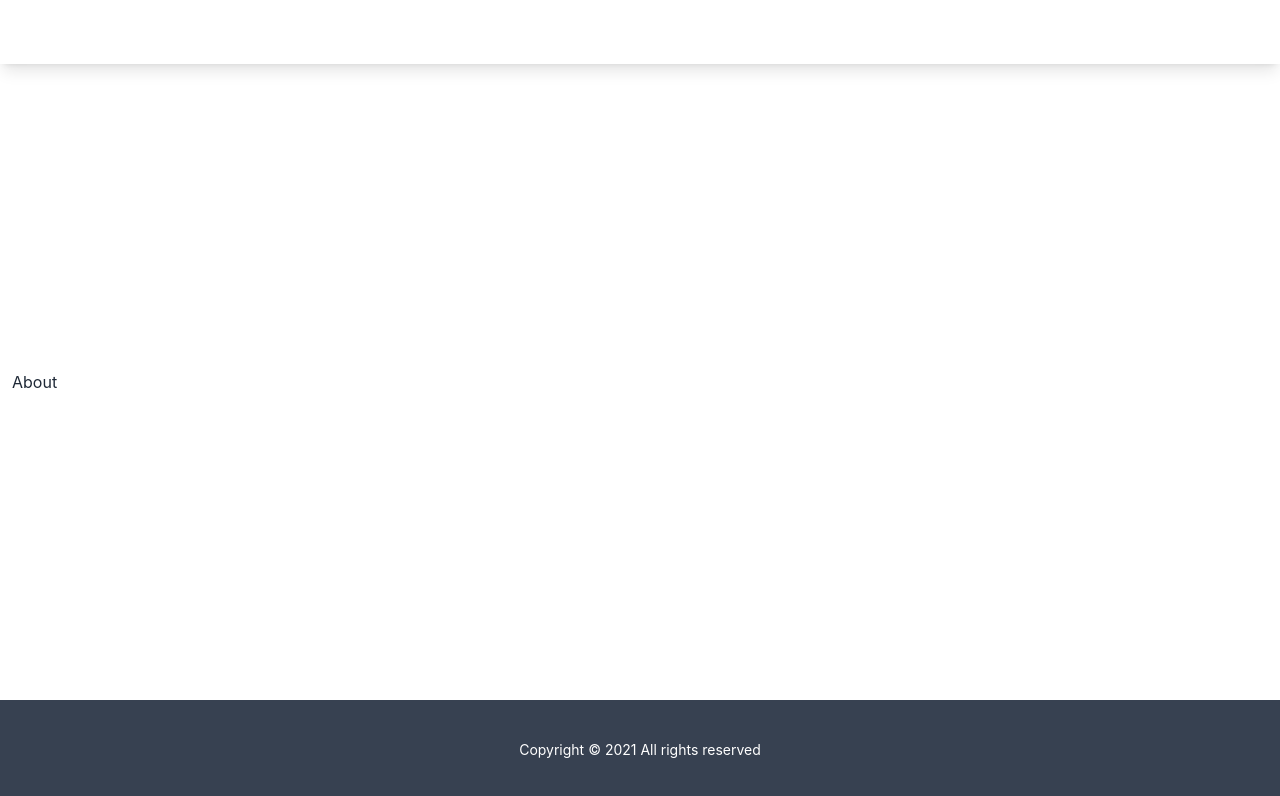
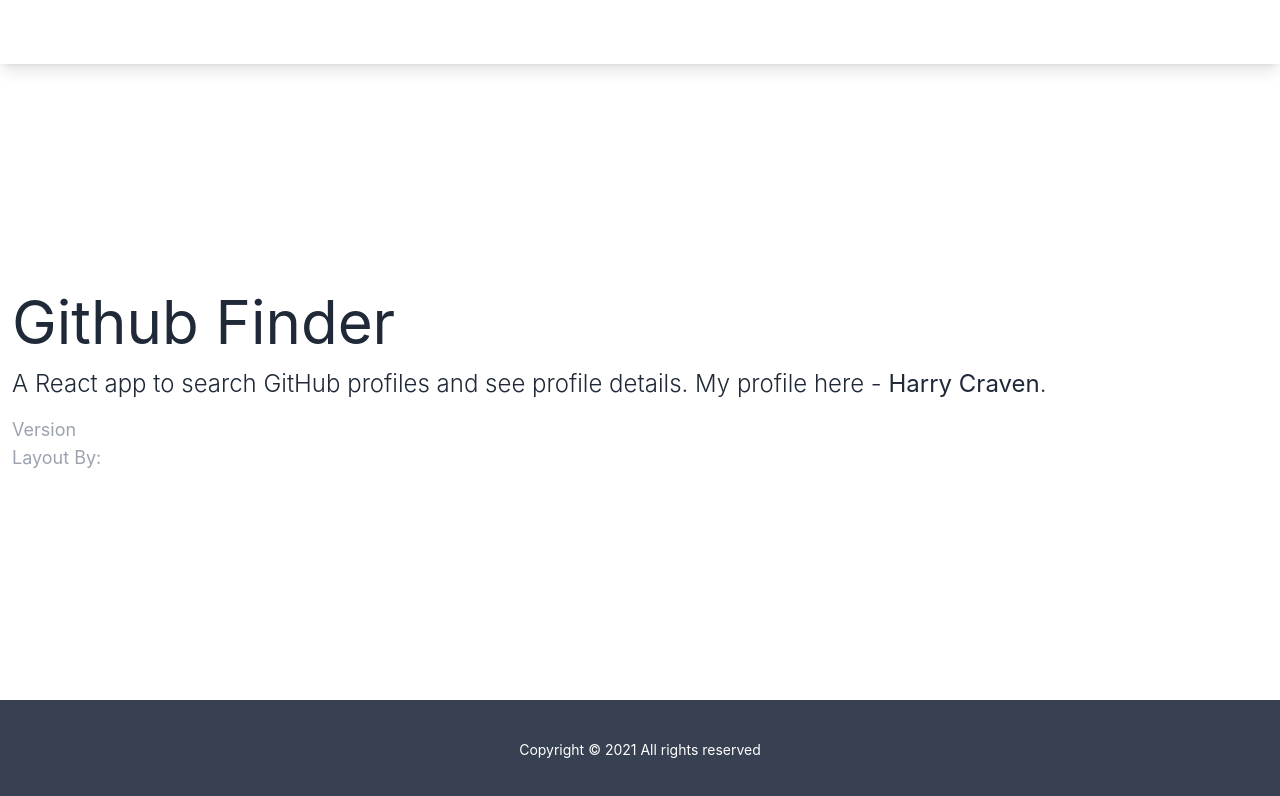
Before and after one commit to HarryCravDev/github-finder-react, a React (Create React App) app: page /about in a window 1280 px wide. Shown: the top 796 px of the page. Built offline with nearby package versions, Linux system fonts and the light colour scheme; no server answers.

Commit message:
feature/About-screen

```diff
--- a/src/components/pages/About.jsx
+++ b/src/components/pages/About.jsx
@@ -1,10 +1,27 @@
 import Spinner from "../layout/Spinner";
 function About() {
-  return (
-    <div>
-      <h1>About</h1>
-    </div>
-  );
+	return (
+		<div>
+			<h1 className="text-6xl mb-4">Github Finder</h1>
+			<p className="mb-4 text-2xl font-light">
+				A React app to search GitHub profiles and see profile details. My
+				profile here -
+				<strong>
+					<a href="https://github.com/HarryCravDev"> Harry Craven</a>
+				</strong>
+				.
+			</p>
+			<p className="text-lg text-gray-400">
+				Version <span className="text-white">1.0.0</span>
+			</p>
+			<p className="text-lg text-gray-400">
+				Layout By:
+				<a className="text-white" href="https://twitter.com/hassibmoddasser">
+					Harry Craven
+				</a>
+			</p>{" "}
+		</div>
+	);
 }
 
 export default About;
```
